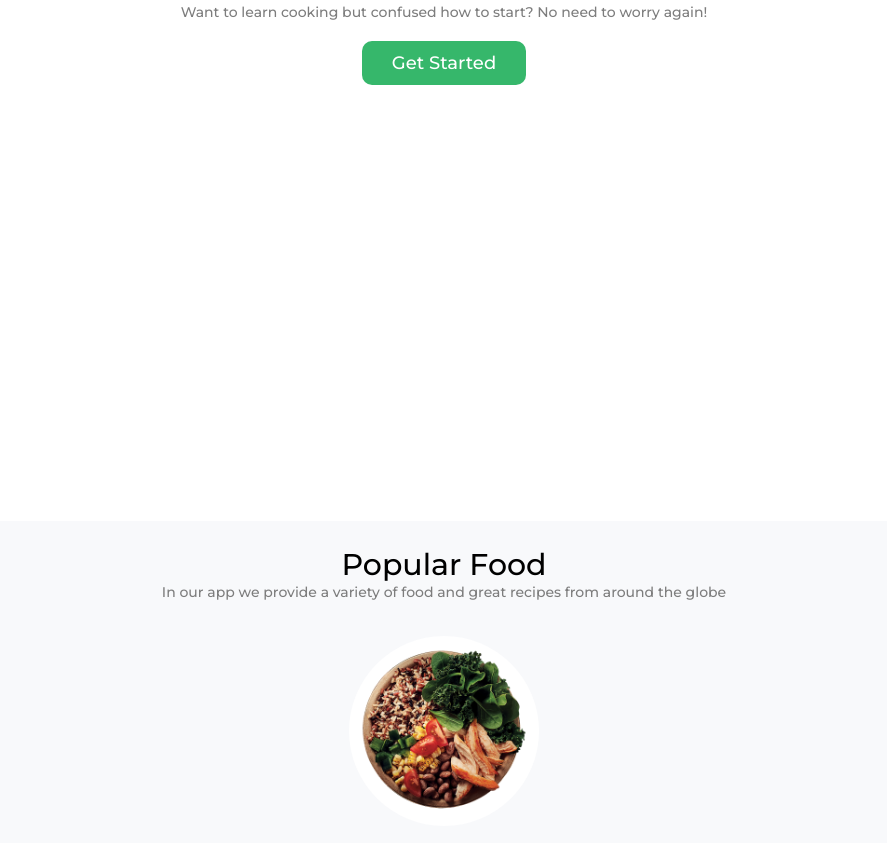
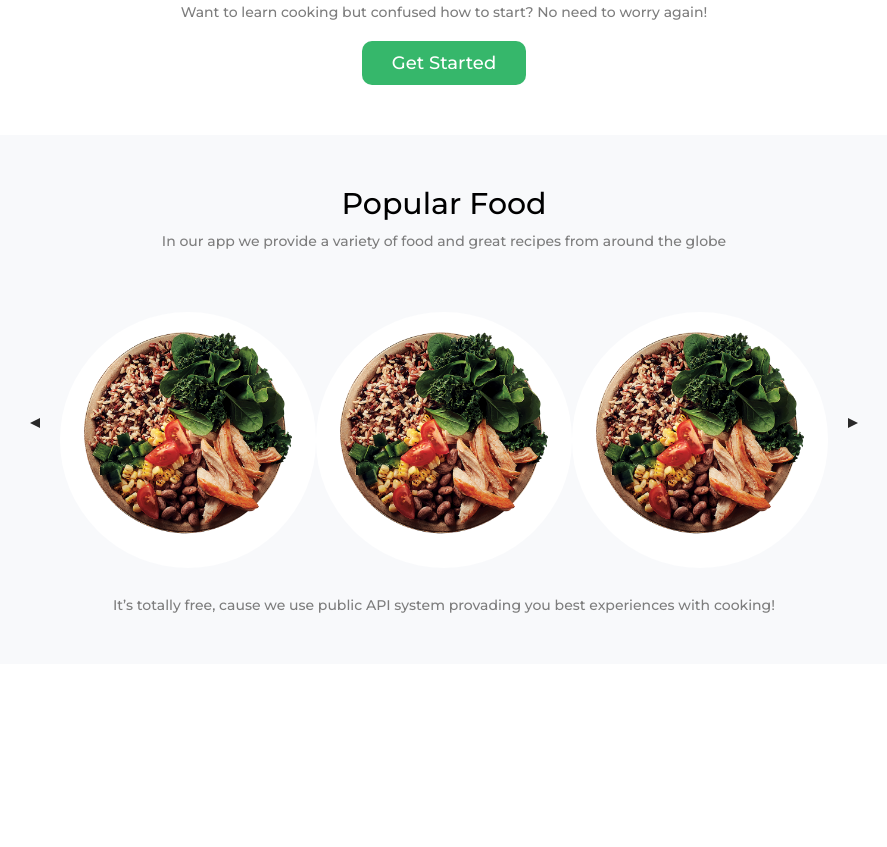
Before and after one commit to bjaneczko/Landing-page_FoodRecipes, a website built with webpack: page src/index.html in a window 1280 px wide. Shown: the part 735-1582 px from the top of the page, without its empty margins (196-1083 px from the left). After the commit the page ends 1439 px from the top, so only its background shows below. Built offline with nearby package versions, Linux system fonts and the light colour scheme.

Commit message:
Food section styling

```diff
--- a/src/index.html
+++ b/src/index.html
@@ -53,14 +53,27 @@
             <div class="food__container">
                 <div class="food__data">
                     <h1 class="food__title">Popular Food</h1>
-                    <p class="home__text">In our app we provide a variety of food and great recipes from around the globe</p>
+                    <p class="food__text">In our app we provide a variety of food and great recipes from around the globe</p>
                 </div>
 
                 <div class="food__plates">
-                    <div ><img src="./images/content/food-plate.png" alt="Food plate" class="food__img"></div>
-
+                    <div class="triangle-left"></div>
+                    <div class="food__plate">
+                        <img src="./images/content/food-plate.png" alt="Food plate" class="food__img--small">
+                    </div>
+                    <div class="food__plate">
+                        <img src="./images/content/food-plate.png" alt="Food plate" class="food__img">
+                    </div>
+                    <div class="food__plate">
+                        <img src="./images/content/food-plate.png" alt="Food plate" class="food__img--small">
+                    </div>
+                    <div class="triangle-right"></div>
                 </div>
 
+                <div class="food__data">
+                    <p class="food__text">It’s totally free, cause we use public API system
+                    provading you best experiences with cooking!</p>
+                </div>
             </div>
         </section>
 
--- a/src/scss/abstracts/_variables.scss
+++ b/src/scss/abstracts/_variables.scss
@@ -14,6 +14,7 @@ $white: #fff;
 
 $primary-green: #36b76b;
 $secondary-green: #289f59;
+$black-2: #292929;
 $grey: #7d7d7d;
 $light-gray: #f8f9fb;
 
--- a/src/scss/app.scss
+++ b/src/scss/app.scss
@@ -18,6 +18,7 @@
 @import "components/cover";
 @import "components/dropdown";
 @import "components/hamburger";
+@import "components/shapes";
 
 @import "pages/home";
 @import "pages/contact";
--- /dev/null
+++ b/src/scss/components/_shapes.scss
@@ -0,0 +1,17 @@
+.triangle-left {
+  width: 0;
+  height: 0;
+  border-top: 5px solid transparent;
+  border-right: 10px solid $black-2;
+  border-bottom: 5px solid transparent;
+  margin-right: 2rem;
+}
+
+.triangle-right {
+  width: 0;
+  height: 0;
+  border-top: 5px solid transparent;
+  border-left: 10px solid $black-2;
+  border-bottom: 5px solid transparent;
+  margin-left: 2rem;
+}
--- a/src/scss/layout/_main.scss
+++ b/src/scss/layout/_main.scss
@@ -6,11 +6,11 @@
 
 .home {
   text-align: center;
-  padding: 0rem 5.5rem;
+  padding: 0rem 5.5rem 5rem;
 
   &__container {
     display: grid;
-    grid-template-rows: 1fr 1fr;
+    grid-template-rows: min-content 1fr;
     gap: 3rem;
     grid-template-areas:
       "img"
@@ -42,7 +42,7 @@
 
 .food {
   text-align: center;
-  padding: 2.5rem 5.5rem;
+  padding: 5rem 2rem;
   background-color: $light-gray;
   z-index: -1;
 
@@ -50,15 +50,18 @@
     display: flex;
     flex-direction: column;
     align-items: center;
+    gap: 5rem;
   }
 
   &__data {
+    padding: 0 5.5rem;
     grid-area: data;
   }
 
   &__title {
     font-size: 3rem;
     font-weight: 400;
+    margin-bottom: 1rem;
   }
 
   &__text {
@@ -67,24 +70,33 @@
   }
 
   &__img {
-    width: 20rem;
+    max-width: 20vw;
+    &--small {
+      max-width: 20vw;
+    }
   }
 }
 
 .food__plates {
+  display: flex;
+  flex-wrap: wrap;
+  align-items: center;
+}
+
+.food__plate {
   margin-top: 2rem;
   position: relative;
   z-index: 1;
 }
 
-.food__plates::after {
+.food__plate::after {
   content: "";
   position: absolute;
-  left: 5px;
-  top: -5px;
+  left: 0;
+  top: -8px;
   z-index: -10;
-  width: 190px;
-  height: 190px;
+  width: 20vw;
+  height: 20vw;
   border-radius: 100%;
   background: white;
 }
```
